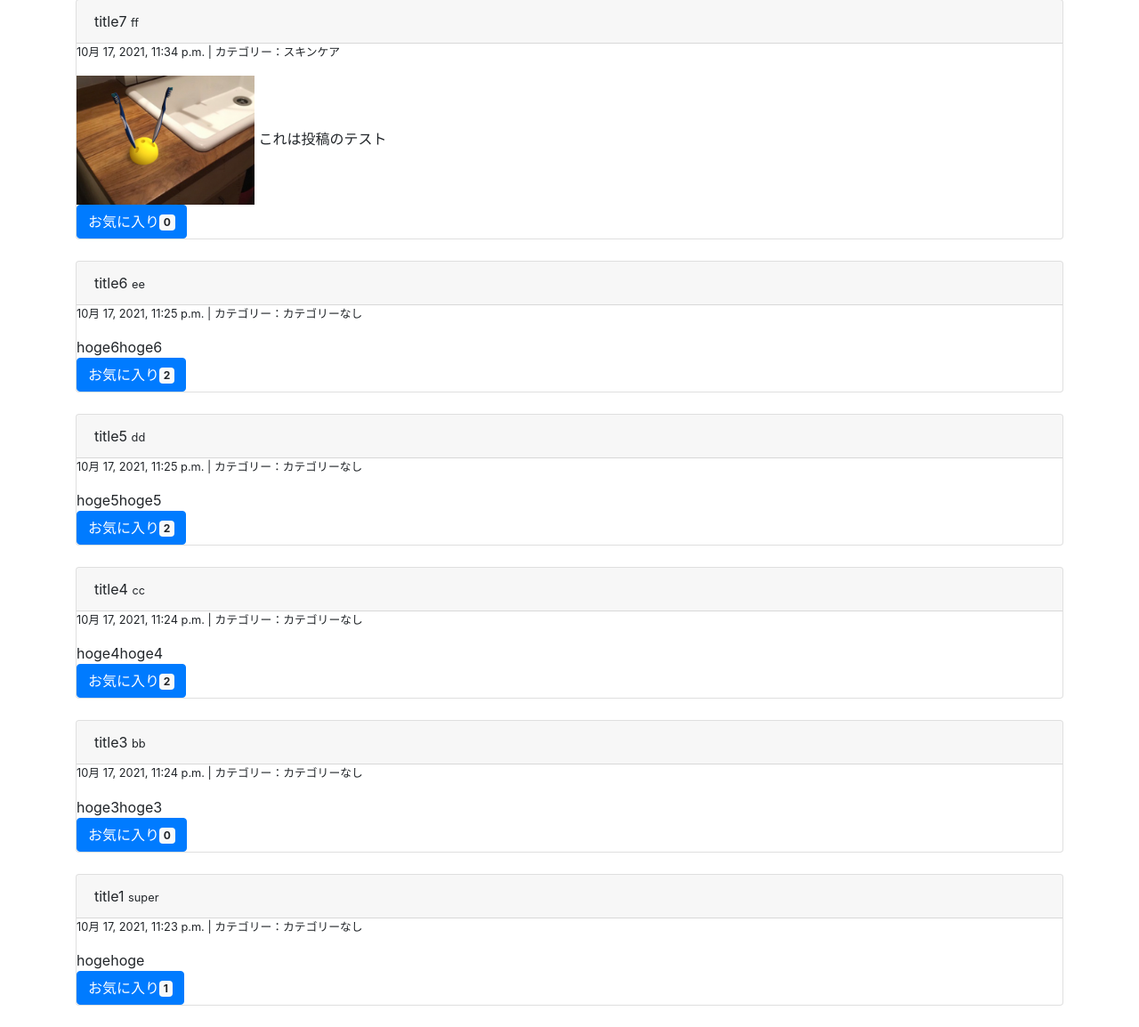
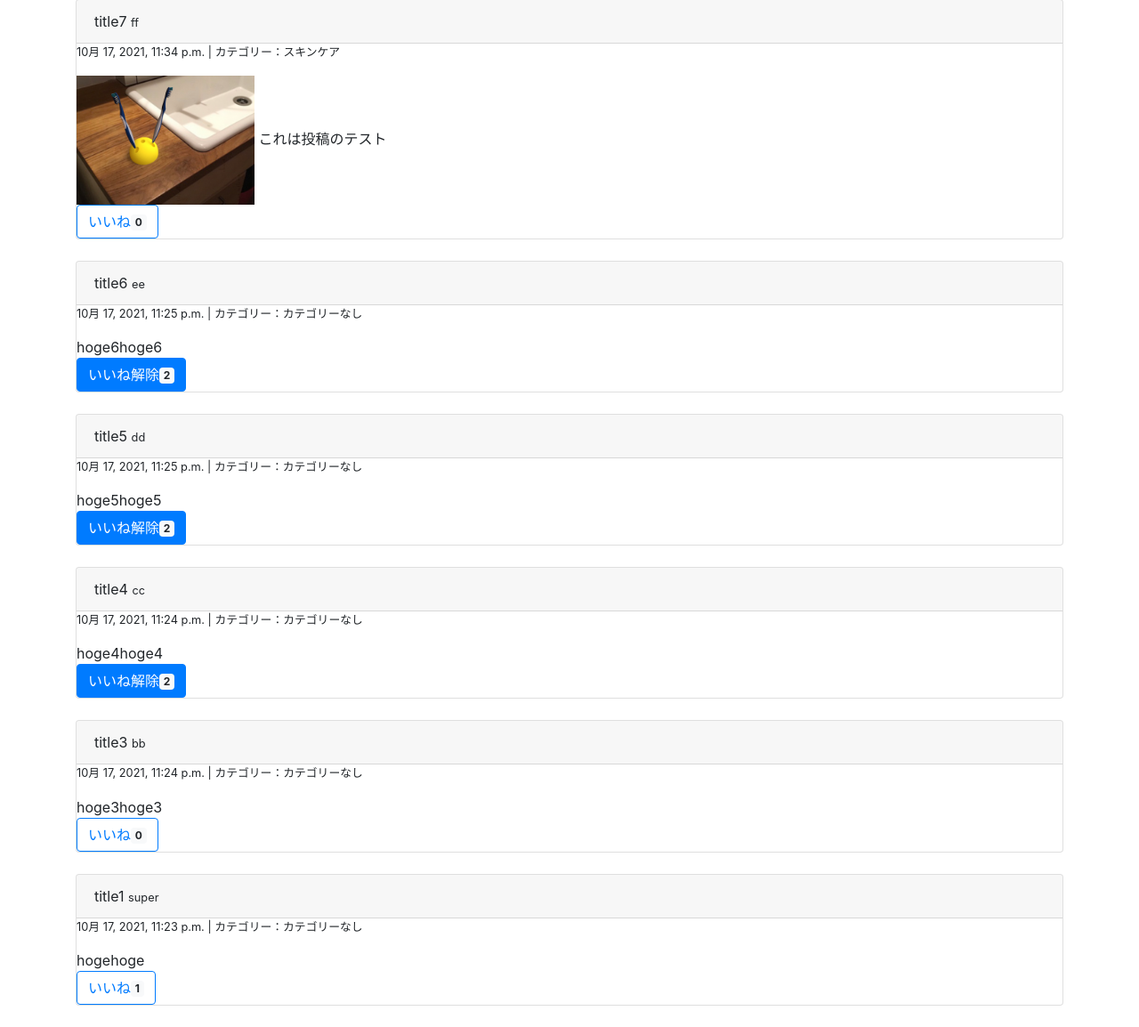
Before and after one commit to 1f101802780/MensNotion, a Django app: page / in a window 1280 px wide. Shown: the part 553-1707 px from the top of the page at 89% size. Run offline with Django 3.2, Linux system fonts and the light colour scheme; a user stored in the database is signed in; data comes from the database, SQL or seed files in the repository; both versions use the stored data as it was after the commit; some libraries are stand-ins or nearby versions.

Commit message:
good ungood

```diff
--- a/groomings/templates/groomings/top.html
+++ b/groomings/templates/groomings/top.html
@@ -38,7 +38,13 @@
           <img src="{{ post.image.url }}" width="200">
         {% endif %}
         <span>{{ post.text }}</span><br>
-        <button class="btn btn-primary">お気に入り<span class="badge badge-light">{{ post | count_favo }}</span></button>
+        {% if user.is_authenticated %}
+          {% if request.user in post.favorite.all %}
+          <a href="{% url 'groomings:favorite' post.id %}" class="btn btn-primary">いいね解除<span class="badge badge-light">{{ post | count_favo }}</span></a>
+          {% else %}
+          <a href="{% url 'groomings:favorite' post.id %}" class="btn btn-outline-primary">いいね<span class="badge badge-light">{{ post | count_favo }}</span></a>
+          {% endif %}
+        {% endif %}
       </div>
     </div>
     <br>
--- a/groomings/urls.py
+++ b/groomings/urls.py
@@ -17,8 +17,9 @@ urlpatterns = [
     path(r'post/<int:post_id>/', views.post_detail, name='post_detail'), # 投稿詳細ページ(<int:post_id>必要)
     # 匿名質問に関するページ(自分にきた質問と自分がした質問を一覧表示)(<int:user_id>必要)
     path(r'question/<int:question_id>/', views.question_detail, name='question_detail'), # 自分がしたかされた匿名質問の詳細ページ(<int:question_id>必要)
-    path(r'follow/<int:user_id>/', views.follow, name='follow'), # フォロー用のpath
-    path(r'unfollow/<int:user_id>/', views.unfollow, name='unfollow'), # フォロー解除用のpath
+    path(r'follow/<int:user_id>/', views.follow, name='follow'), # フォロー用のurl
+    path(r'unfollow/<int:user_id>/', views.unfollow, name='unfollow'), # フォロー解除用のurl
     path(r'followee/<int:user_id>/', views.followee, name='followee'), # フォローしてるユーザー一覧ページ
-    path(r'follower/<int:user_id>/', views.follower, name='follower'),
+    path(r'follower/<int:user_id>/', views.follower, name='follower'), # フォロワーの一覧ページ
+    path(r'favorite/<int:post_id>/', views.favorite, name='favorite'), # 投稿へのいいねあるいはいいねの取り消し用url
 ]
--- a/groomings/views.py
+++ b/groomings/views.py
@@ -137,7 +137,7 @@ def post_detail(request, post_id):
 def question_detail(request, question_id):
     question = Question.objects.get(pk=question_id)
     question_users = [question.giver, question.recipient]
-    if not request.user in question_users:
+    if not request.user in question_users: # 匿名質問した人か答える人以外はtopへリダイレクト
         return redirect('groomings:top')
     rep_form = forms.ReplyForm(request.POST or None, request.FILES or None)
     if rep_form.is_valid():
@@ -196,3 +196,19 @@ def follower(request, user_id):
     posts_count = user.user_post.all().count()
     favo_count = user.user_favo_post.all().count()
     return render(request, 'groomings/follower.html', context={"page_owner": user, "my_follows": my_follows, "followers": followers, "posts_count": posts_count, "favo_count": favo_count})
+
+@login_required
+def favorite(request, post_id):
+    post = Post.objects.get(pk=post_id)
+    if request.user in post.favorite.all():
+        post.favorite.remove(request.user)
+        post.user.point -= 5 # いいねが取り消されたユーザーは5ポイントマイナスされる
+        post.user.save()
+        messages.success(request, 'いいねを取り消しました')
+        return redirect('groomings:post_detail', post_id)
+    else:
+        post.favorite.add(request.user)
+        post.user.point += 5 # いいねされたユーザーは5ポイントプラスされる
+        post.user.save()
+        messages.success(request, 'いいねしました')
+        return redirect('groomings:post_detail', post_id)
```
Also changed, not shown: db.sqlite3.
